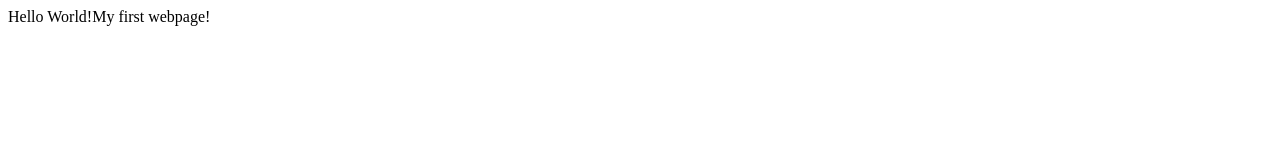
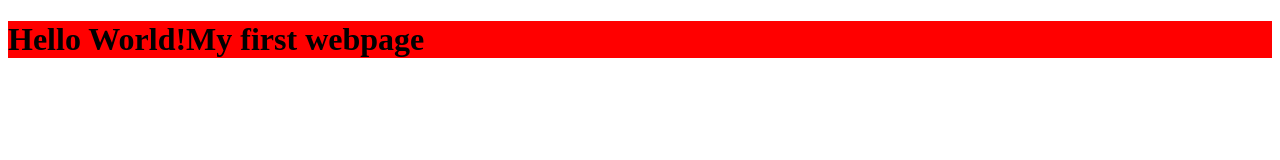
Before and after one commit to shigaganga/shigaganga.github.io, a plain HTML site: page index.html in a window 1280 px wide. Drawn offline with Linux system fonts and the light colour scheme.

Commit message:
first html changes
background color is red

```diff
--- a/index.html
+++ b/index.html
@@ -4,7 +4,7 @@
         <title>My first webpage</title>
     </head>
     <body>
-        <hi>Hello World!My first webpage!</hi>
+        <h1 style="background-color:red;">Hello World!My first webpage</h1>
 
         </body>
         </html>
```
